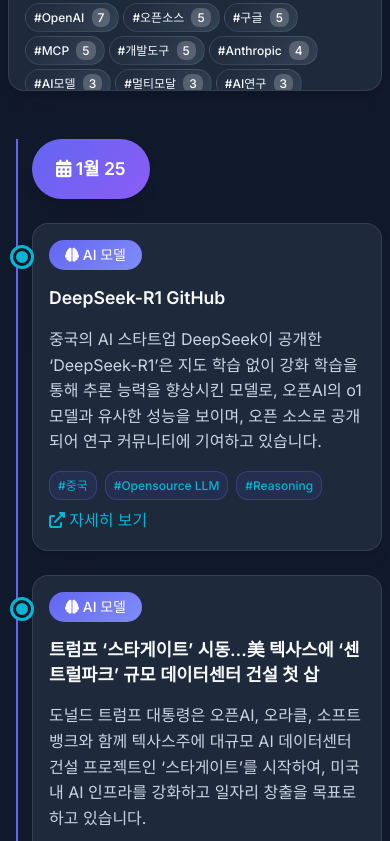
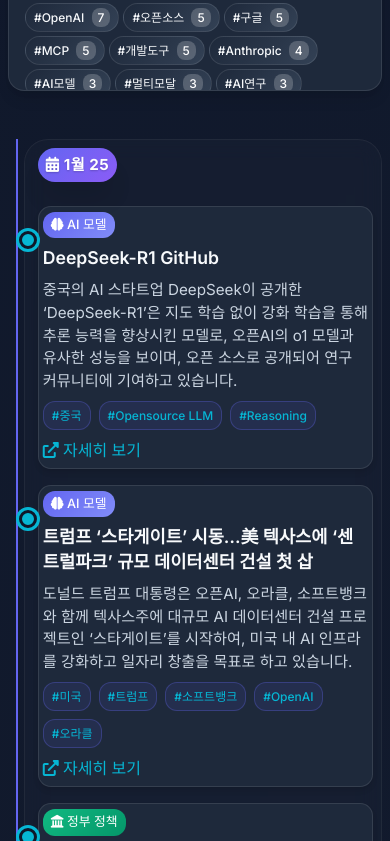
Before and after one commit to DShomin/weekly-archive, a browser extension: page index.html in a window 390 px wide. Shown: the part 2080-2921 px from the top of the page. Drawn offline with Linux system fonts and the light colour scheme.

Commit message:
Optimize card sizes and improve monthly separation

```diff
--- a/styles.css
+++ b/styles.css
@@ -248,6 +248,11 @@
 .timeline-section {
     margin-bottom: var(--spacing-2xl);
     position: relative;
+    padding: var(--spacing-lg);
+    background: rgba(255, 255, 255, 0.02);
+    border-radius: 1.5rem;
+    border: 1px solid rgba(255, 255, 255, 0.05);
+    backdrop-filter: blur(10px);
 }
 
 .timeline-date {
@@ -255,30 +260,32 @@
     top: var(--spacing-lg);
     background: linear-gradient(135deg, var(--primary-color), var(--secondary-color));
     color: white;
-    padding: var(--spacing-md) var(--spacing-lg);
+    padding: var(--spacing-sm) var(--spacing-lg);
     border-radius: 2rem;
-    font-weight: 600;
-    font-size: 1.1rem;
+    font-weight: 700;
+    font-size: 1.2rem;
     margin-bottom: var(--spacing-lg);
     margin-left: 1rem;
     display: inline-block;
-    box-shadow: var(--shadow-lg);
+    box-shadow: var(--shadow-xl);
     z-index: 10;
+    letter-spacing: 0.5px;
+    text-shadow: 0 1px 2px rgba(0, 0, 0, 0.2);
 }
 
 .timeline-items {
     display: flex;
     flex-direction: column;
-    gap: var(--spacing-lg);
+    gap: var(--spacing-md);
 }
 
 .timeline-item {
     position: relative;
     background: var(--bg-card);
-    border-radius: 1rem;
-    padding: var(--spacing-xl);
+    border-radius: 0.8rem;
+    padding: var(--spacing-md);
     margin-left: 1rem;
-    box-shadow: var(--shadow-lg);
+    box-shadow: var(--shadow-md);
     border: 1px solid rgba(255, 255, 255, 0.1);
     transition: all 0.3s ease;
     opacity: 0;
@@ -317,27 +324,28 @@
 
 .item-category {
     display: inline-block;
-    padding: var(--spacing-xs) var(--spacing-md);
+    padding: 0.2rem var(--spacing-sm);
     background: linear-gradient(135deg, var(--accent-color), var(--success-color));
     color: white;
-    border-radius: 1rem;
-    font-size: 0.875rem;
+    border-radius: 0.75rem;
+    font-size: 0.8rem;
     font-weight: 500;
-    margin-bottom: var(--spacing-md);
+    margin-bottom: var(--spacing-sm);
 }
 
 .item-title {
-    font-size: 1.25rem;
+    font-size: 1.1rem;
     font-weight: 600;
     color: var(--text-primary);
-    margin-bottom: var(--spacing-md);
+    margin-bottom: var(--spacing-sm);
     line-height: 1.4;
 }
 
 .item-description {
     color: var(--text-secondary);
-    line-height: 1.6;
-    margin-bottom: var(--spacing-md);
+    line-height: 1.5;
+    margin-bottom: var(--spacing-sm);
+    font-size: 0.95rem;
 }
 
 .item-link {
@@ -492,7 +500,7 @@
 
     .timeline-item {
         margin-left: 0.5rem;
-        padding: var(--spacing-lg);
+        padding: var(--spacing-sm);
     }
 
     .timeline-item::before {
@@ -501,6 +509,13 @@
 
     .timeline-date {
         margin-left: 0.5rem;
+        font-size: 1rem;
+        padding: 0.4rem var(--spacing-md);
+    }
+
+    .timeline-section {
+        padding: var(--spacing-md);
+        margin-bottom: var(--spacing-lg);
     }
 }
 
@@ -760,7 +775,18 @@
     }
 
     .timeline-item {
-        padding: var(--spacing-md);
+        padding: var(--spacing-xs);
+        margin-left: 0.3rem;
+    }
+
+    .timeline-section {
+        padding: var(--spacing-sm);
+    }
+
+    .timeline-date {
+        font-size: 0.95rem;
+        padding: 0.3rem var(--spacing-sm);
+        margin-left: 0.3rem;
     }
 
     .hashtag-cloud {
```
